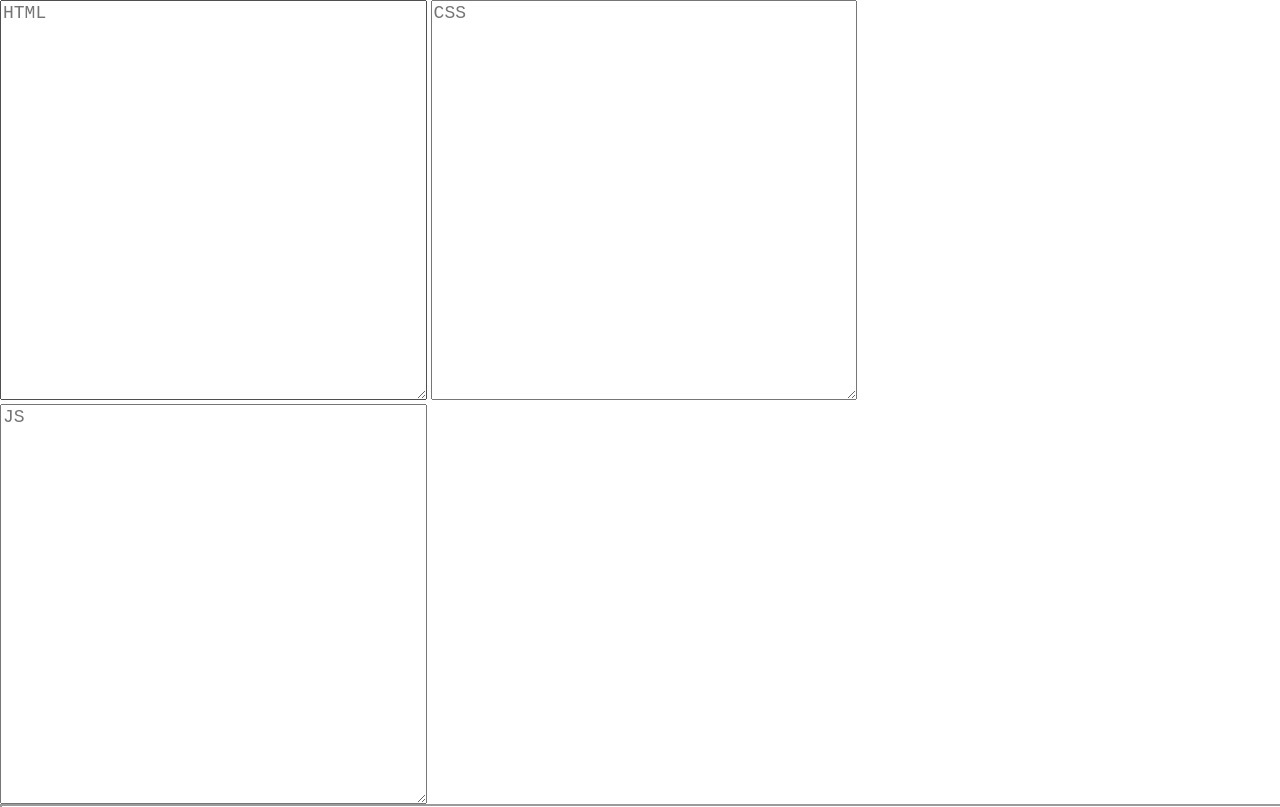
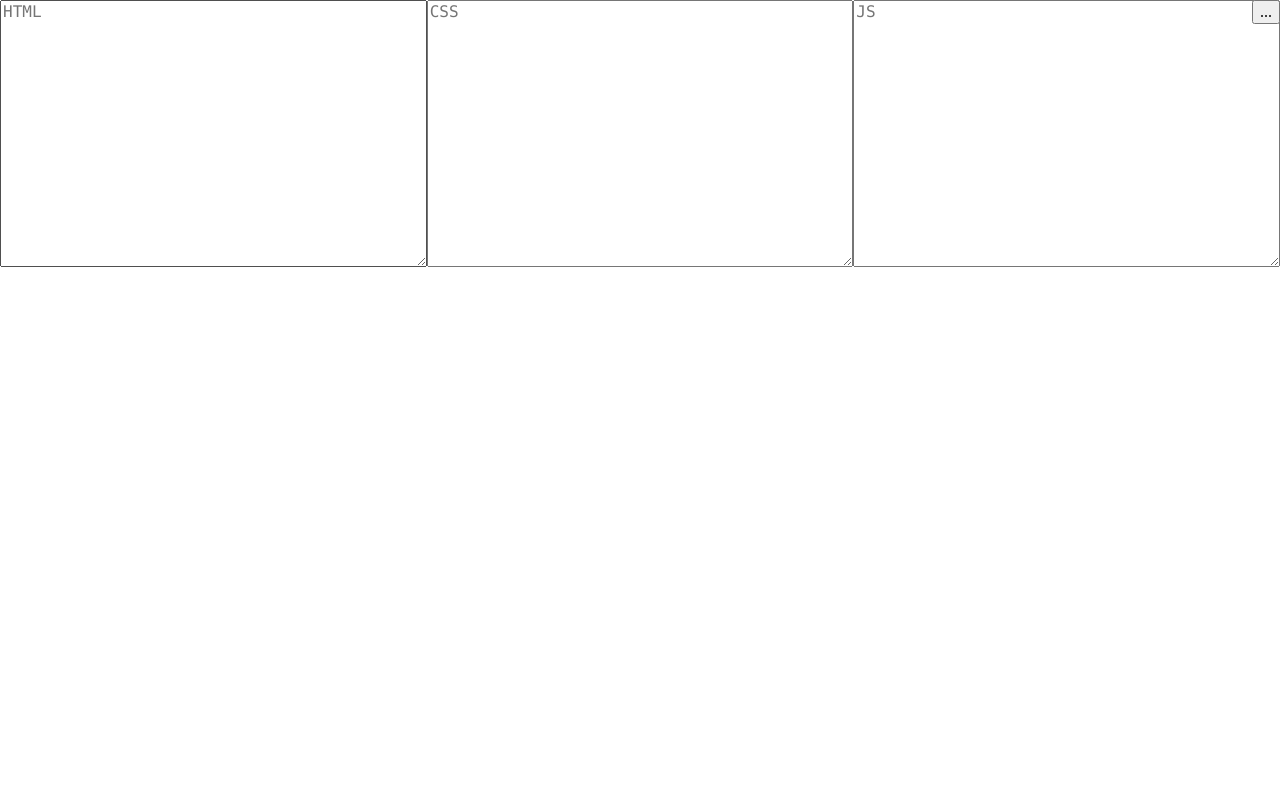
Before and after one commit to umpox/TinyEditor, a plain HTML site: page index.html in a window 1280 px wide. Shown: the top 807 px of the page. Drawn offline with nearby package versions, Linux system fonts and the light colour scheme.

Commit message:
improvements
- added https://tachyons.io/ for quick design mockups and less css code
- cleaned/uniformed ui layout
- bigger iframe view 33.33/66.66 ratio
- slightly better/unobtrusive share button

```diff
--- a/index.html
+++ b/index.html
@@ -1,12 +1,13 @@
-<body
-    oninput="i.srcdoc=h.value+'<style>'+c.value+
-            '</style><script>'+j.value+'<\/script>'">
-    <style>
-        textarea,iframe{width:100%;height:50%}
-        body{margin:0}
-        textarea{width:33.33%;font-size:18}
-    </style>
-    <textarea placeholder=HTML id=h></textarea>
-    <textarea placeholder=CSS id=c></textarea>
-    <textarea placeholder=JS id=j></textarea>
-    <iframe id=i>
+<body class="w-100 h-100 ma0"
+	oninput="i.srcdoc=h.value+'<style>@import url(https://unpkg.com/tachyons/css/tachyons.min.css);'+c.value+
+			'</style><script>'+j.value+'</script>'">
+	<style>
+		@import url(https://unpkg.com/tachyons/css/tachyons.min.css);
+		.h-33{height:33.33%}
+		.h-66{height:66.66%}
+	</style>
+	<textarea class="w-third h-33 fl code f5" placeholder=HTML id=h></textarea>
+	<textarea class="w-third h-33 fl code f5" placeholder=CSS id=c></textarea>
+	<textarea class="w-third h-33 fl code f5" placeholder=JS id=j></textarea>
+	<iframe class="w-100 h-66 bn" id=i></iframe>
+	<button class="fixed top-0 right-0" onclick="prompt('','https://itty.bitty.site/#/data:text/html;charset=utf-8,'+i.srcdoc)">...
```
Also changed, not shown: 1 other file.
